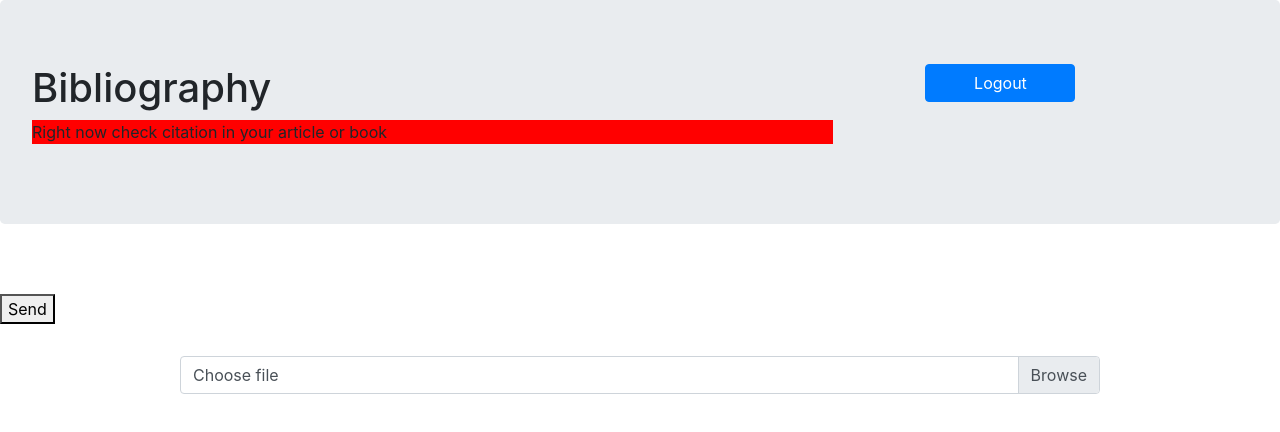
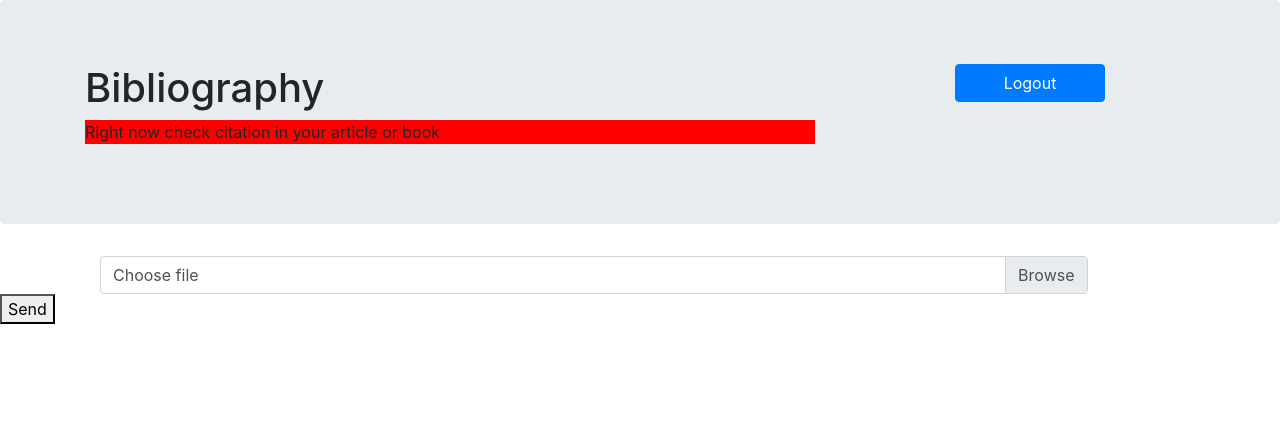
Before and after one commit to tomek401273/bibliography-frontend, a website built with webpack: page fistPage2.html in a window 1280 px wide. Built offline with nearby package versions, Linux system fonts and the light colour scheme.

Commit message:
set-positon-elements

```diff
--- a/fistPage2.html
+++ b/fistPage2.html
@@ -18,22 +18,33 @@
             }
         }
 
+
+        @media screen and (min-width: 768px) {
+            #logout-btn {
+                position: relative;
+                left: 50px;
+                width: 150px;
+            }
+        }
+
             #logout-btn {
             position: relative;
 
             width: 150px;
         }
-        .container {
-            position: relative;
-            top: 100px;
+        /*.container {*/
+            /*position: relative;*/
+            /*top: 100px;*/
 
-        }
-
+        /*}*/
+        /*#e9ecef*/
     </style>
 </head>
 <body>
+
+
     <div class="jumbotron ">
-
+        <div class="container">
         <div class="row">
             <div class="col-xs-12 col-sm-8">
                 <h1>Bibliography</h1>
@@ -44,8 +55,8 @@
                 <div class="col-xs-12 col-sm-4">
                     <div class="col-12">
                         <div class="row">
-                        <div class="col-4"></div>
-                        <div class="col-4 ">
+                            <div class="col-xl-4 col-sm-4 col-md-1"></div>
+                            <div class="col-xl-4 col-sm-4 col-md-1 ">
                                 <button class="btn btn-primary" id="logout-btn">Logout</button>
                             </div>
                         </div>
@@ -56,17 +67,15 @@
         </div>
 
     </div>
+</div>
 <div class="container ">
-    <div class="row ">
-        <div class="col-sm-1"></div>
-        <div class="col-sm-10 ">
+    <div class="col-sm-11 ">
         <form id="form"  enctype="multipart/form-data" >
-                <div class="custom-file"  >
+            <div class="custom-file" >
                 <input type="file" class="custom-file-input" id="customFile"  name="file" >
                 <label class="custom-file-label" for="customFile">Choose file</label>
             </div>
         </form>
-        </div>
     </div>
 </div>
 <button id="upload-button">Send</button>
```
Lines whose indentation alone changed are shown as unchanged.
